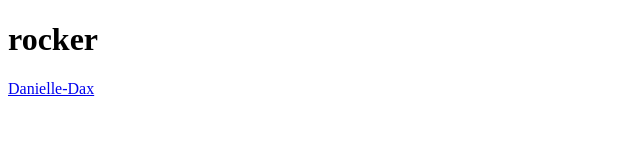
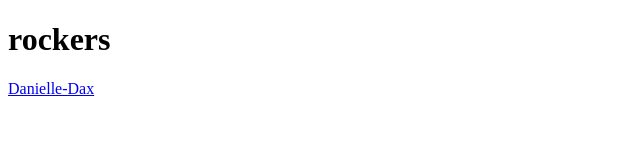
Before and after one commit to C-OME/39, a plain HTML site: page index.html in a window 1280 px wide. Shown: the full height of the page, 0-640 px from the left. Drawn offline with Linux system fonts and the light colour scheme.

Commit message:
index.html

```diff
--- a/index.html
+++ b/index.html
@@ -7,7 +7,7 @@
     <title>Document</title>
 </head>
 <body>
-    <h1>rocker</h1>
+    <h1>rockers</h1>
     <a href="/rockers/Danielle-Dax.html">Danielle-Dax</a>
 </body>
 </html>
```
